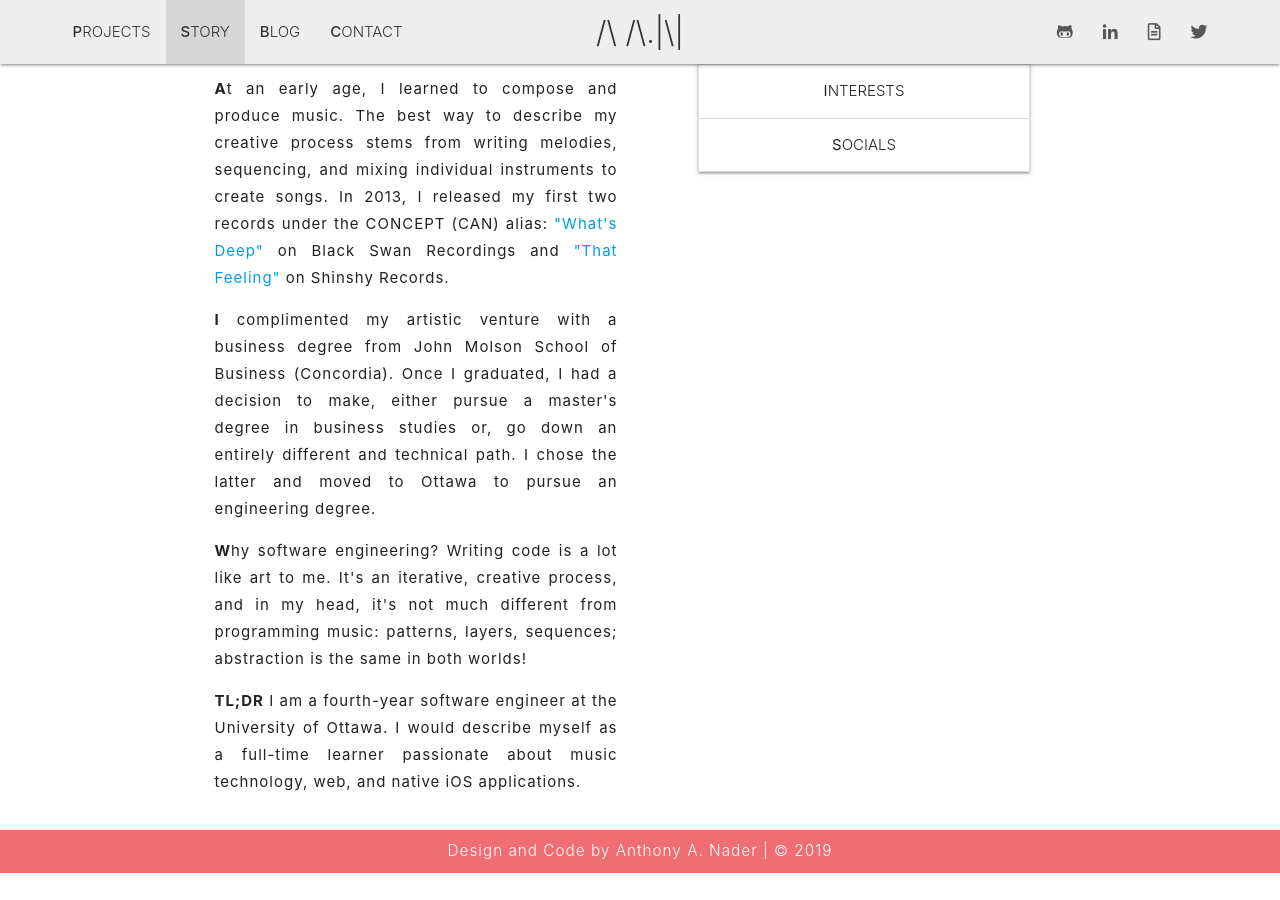
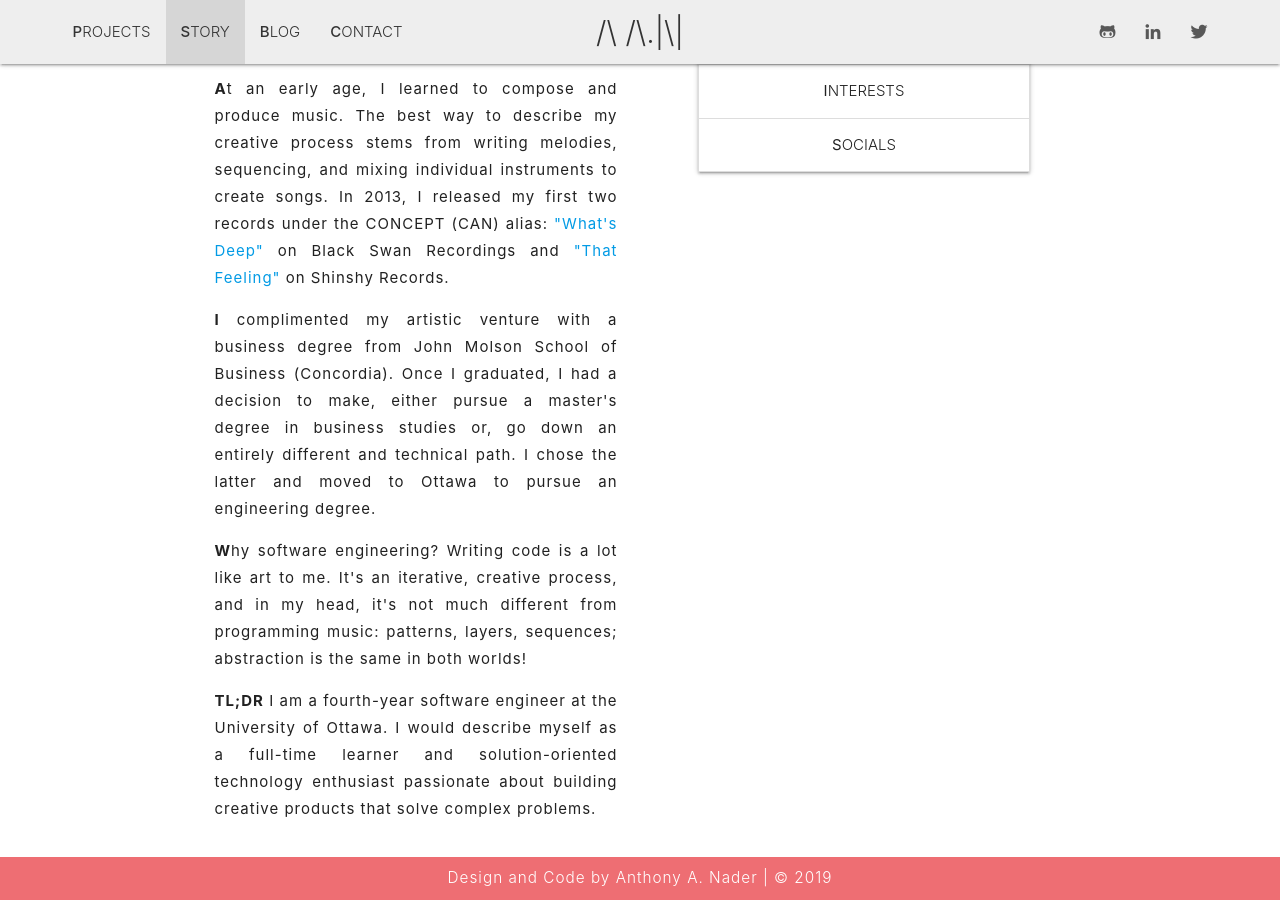
Before and after one commit to anthonyanader/personalBlog, a Jekyll site: the page built from about.html, in a window 1280 px wide and 900 px high, scrolled down 283 px. Built offline with Jekyll 4.4.1, drawn with Linux system fonts in a browser that asks for light colours; before the commit the page ends 1156 px from its top, so only the background shows below that.

Commit message:
Updated bio and external links.

```diff
--- a/_includes/nav.html
+++ b/_includes/nav.html
@@ -13,7 +13,7 @@
                 <ul id="nav-mobile" class="right hide-on-med-and-down nav-socials">
                     <li><a href="{{ site.github }}" target=_blank><span class="fab fa-github-alt"></span></a></li>
                     <li><a href="{{ site.linkedin }}" target=_blank><span class="fab fa-linkedin-in"></span></a></li>
-                    <li><a href="{{ "/assets/docs/anthonyResume.pdf" | prepend: site.baseurl }}" target=_blank><span class="far fa-file-alt"></span></a></li>
+                    <!-- <li><a href="{{ "/assets/docs/anthonyResume.pdf" | prepend: site.baseurl }}" target=_blank><span class="far fa-file-alt"></span></a></li> -->
                     <li><a href="{{ site.twitter }}" target=_blank><span class="fab fa-twitter"></span></a></li>
                 </ul>
                 <ul class="sidenav" id="mobile-demo">
--- a/about.html
+++ b/about.html
@@ -21,7 +21,7 @@ title: Anthony A. Nader | Story
 
                     <p class="story-text"><b>W</b>hy software engineering? Writing code is a lot like art to me. It's an iterative, creative process, and in my head, it's not much different from programming music: patterns, layers, sequences; abstraction is the same in both worlds!</p>
 
-                    <p class="story-text"><b>TL;DR</b> I am a fourth-year software engineer at the University of Ottawa. I would describe myself as a full-time learner passionate about music technology, web, and native iOS applications.</p>
+                    <p class="story-text"><b>TL;DR</b> I am a fourth-year software engineer at the University of Ottawa. I would describe myself as a full-time learner and solution-oriented technology enthusiast passionate about building creative products that solve complex problems.</p>
                 </div>
             </div>
             {% include timeline.html %}
--- a/contact.html
+++ b/contact.html
@@ -15,7 +15,7 @@ title: Anthony A. Nader | Contact
                 <br>
                 <p class="contact-socials center-align hide-on-large-only"><a href="{{ site.github }}" target=_blank><span class="fab fa-github-alt fa-2x"></span></a>
                 <a href="{{ site.linkedin }}" target=_blank><span class="fab fa-linkedin-in fa-2x"></span></a>
-                <a href="{{ "/assets/docs/anthonyResume.pdf" | prepend: site.baseurl }}" target=_blank><span class="far fa-file-alt fa-2x"></span></a>
+                <!-- <a href="{{ "/assets/docs/anthonyResume.pdf" | prepend: site.baseurl }}" target=_blank><span class="far fa-file-alt fa-2x"></span></a> -->
                 <a href="{{ site.twitter }}" target=_blank><span class="fab fa-twitter fa-2x"></span></a>
                 </p>
                 <br>
```
